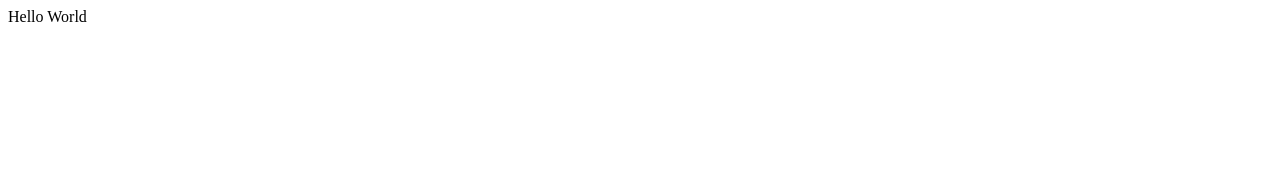
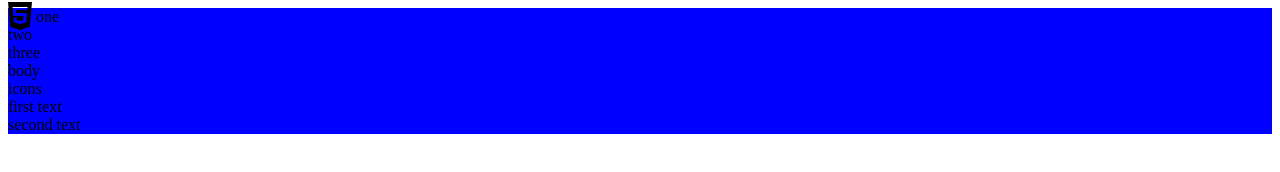
Before and after one commit to fluffbutt1/Miami88-Instagram-Post-Layout-Oliver-Simkovsky-Fork, a plain HTML site: page index.html in a window 1280 px wide. Drawn offline with Linux system fonts and the light colour scheme.

Commit message:
updates to index.html and styles.css

```diff
--- a/index.html
+++ b/index.html
@@ -5,8 +5,36 @@
     <meta name="viewport" content="width=device-width, initial-scale=1.0">
     <title>Document</title>
     <link rel="stylesheet" type="text/css" href="styles.css">
+    <script src="https://kit.fontawesome.com/b3149a8cb8.js" crossorigin="anonymous"></script>
 </head>
 <body>
-    Hello World
+    <div id="whole_post">
+        <div id="head">
+            <div id="section 1">
+                <i class="fa-brands fa-html5 fa-2xl"></i>
+                one
+            </div>
+            <div id="section2">
+                two
+            </div>
+            <div id="section3">
+                three
+            </div>
+        </div>
+        <div id="body">
+            body
+        </div>
+        <div id="tail">
+            <div id="icons">
+                icons
+            </div>
+            <div id="text_1">
+                first text
+            </div>
+            <div id="text_2">
+                second text
+            </div>
+        </div>
+    </div>
 </body>
 </html>
--- a/styles.css
+++ b/styles.css
@@ -0,0 +1,4 @@
+#whole_post{
+    background-color: blue;
+
+}
```
